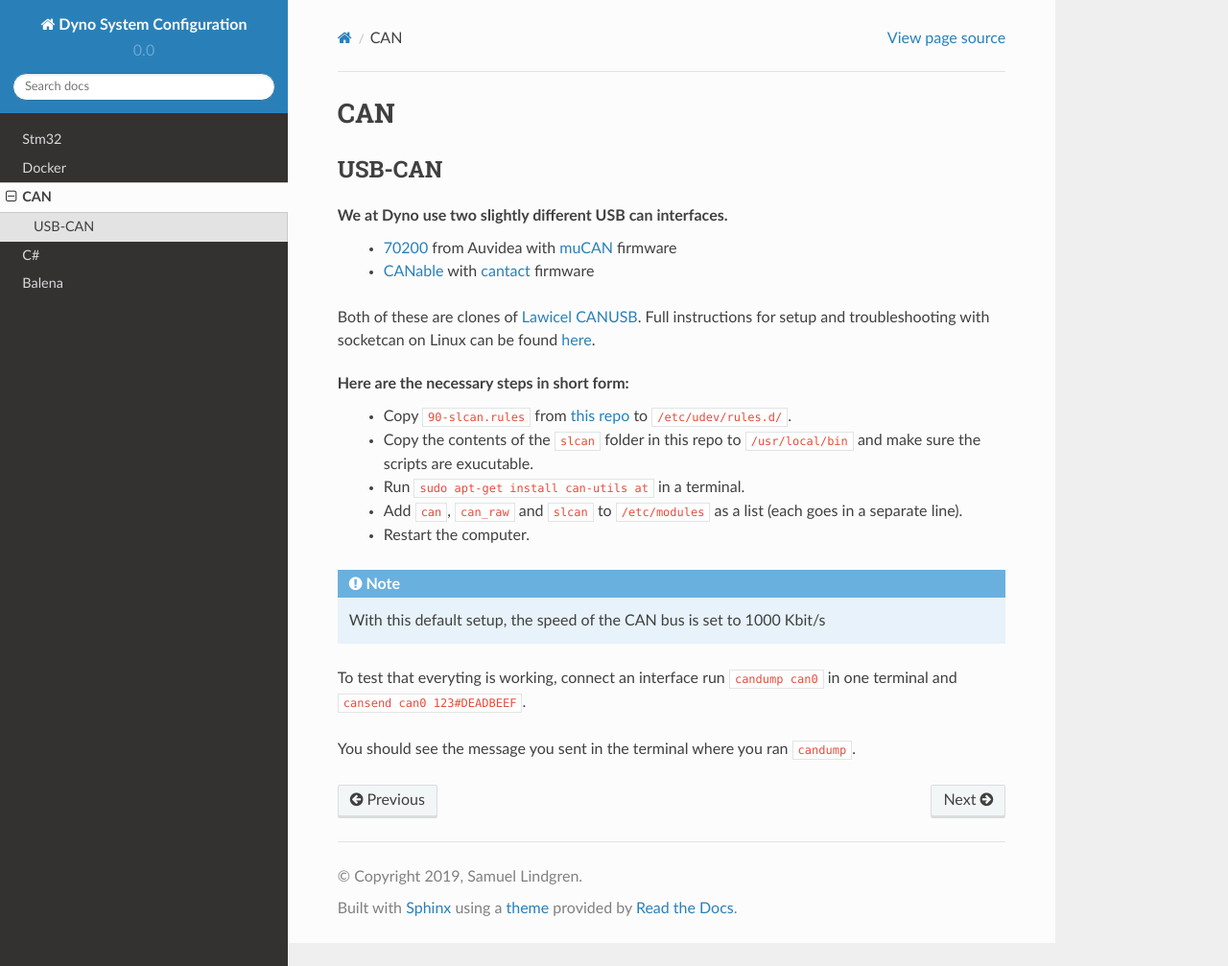
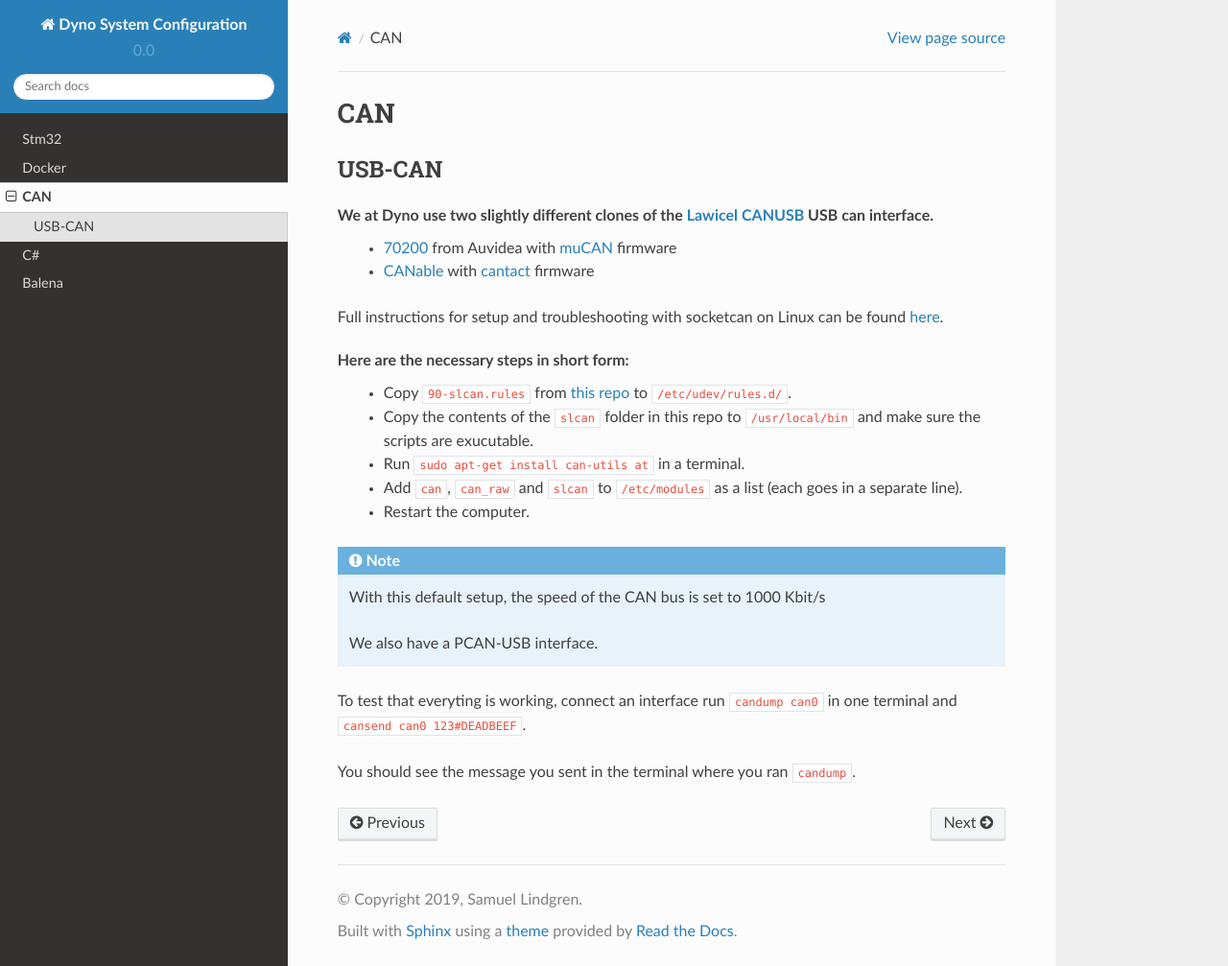
Before and after one commit to samiamlabs/dyno-system-config, a Sphinx documentation site: the page built from docs/can.rst, in a window 1280 px wide and 1007 px high. Shown: the whole window at 96% size. Built offline with Sphinx 7.4.7 and the Read the Docs theme 2.0.0, drawn with Linux system fonts in a browser that asks for light colours.

Commit message:
Update can.rst

```diff
--- a/docs/can.rst
+++ b/docs/can.rst
@@ -4,7 +4,7 @@ CAN
 USB-CAN
 -------
 
-We at Dyno use two slightly different USB can interfaces.
+We at Dyno use two slightly different clones of the `Lawicel CANUSB`__ USB can interface.
  - 70200_ from Auvidea with muCAN_ firmware
  - CANable_ with cantact_ firmware
 
@@ -13,8 +13,7 @@ We at Dyno use two slightly different USB can interfaces.
 .. _CANable: https://canable.io/
 .. _cantact: https://github.com/normaldotcom/cantact-fw
 
-Both of these are clones of `Lawicel CANUSB`__. Full instructions for
-setup and troubleshooting with socketcan on Linux can be found here_.
+Full instructions for setup and troubleshooting with socketcan on Linux can be found here_.
 
 .. _Lawicel: https://www.lawicel-shop.se/lawicel-canusb-adapter-1m-usb-cable
 __ Lawicel_
@@ -34,6 +33,9 @@ __ Repo_
 .. Note::
  With this default setup, the speed of the CAN bus is set to 1000 Kbit/s
 
+ We also have a PCAN-USB interface.
+
+
 To test that everyting is working, connect an interface run ``candump can0`` in one terminal and ``cansend can0 123#DEADBEEF``.
 
 You should see the message you sent in the terminal where you ran ``candump``.
```
